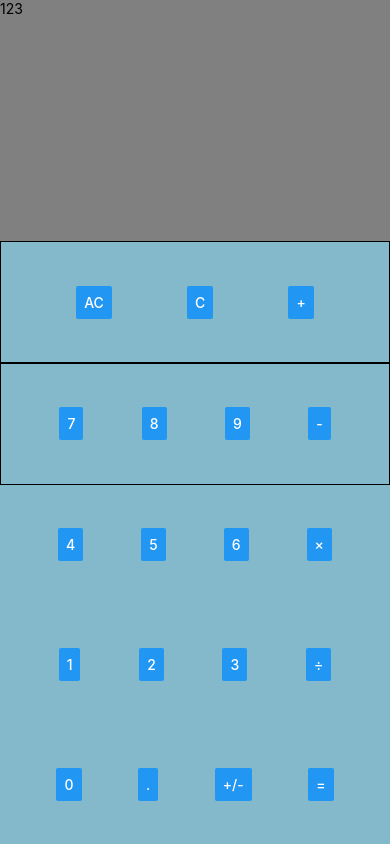
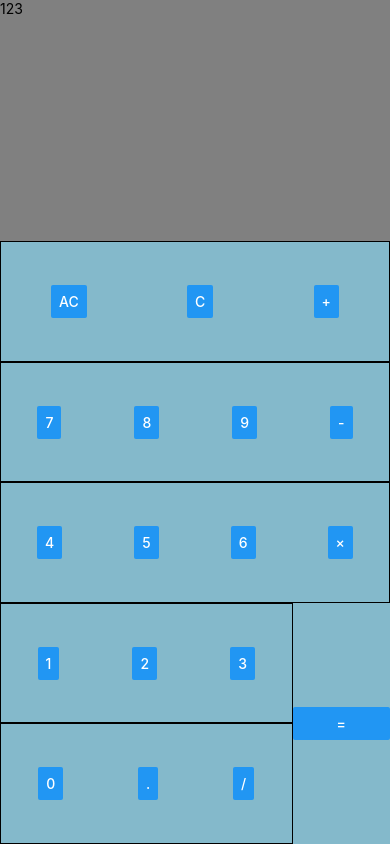
Before and after one commit to Genki-Arai/MyApp, a React Native app: screen / in a window 390 px wide. Built offline with nearby package versions, Linux system fonts and the light colour scheme.

Commit message:
新しいレイアウト(p139~)

```diff
--- a/components/Flexbox/Calc.js
+++ b/components/Flexbox/Calc.js
@@ -5,34 +5,41 @@ import OperatorButton from "./OperatorButton";
 export default function Calc() {
   return (
     <View style={styles.container}>
-        <View style={styles.num9to7}>
-            <OperatorButton flex="2" operator="AC" />
-            <OperatorButton flex="1" operator="C" />
-            <OperatorButton flex="1" operator="+" />
+      <View style={styles.buttonLineTop3}>
+        <View style={styles.buttonLayer}>
+          <OperatorButton flexGrow="2" operator="AC" />
+          <OperatorButton operator="C" />
+          <OperatorButton operator="+" />
         </View>
-      <View style={styles.num9to7}>
+        <View style={styles.buttonLayer}>
           <NumButton number="7" />
           <NumButton number="8" />
           <NumButton number="9" />
           <OperatorButton operator="-" />
         </View>
-      <View style={styles.num6to4}>
+        <View style={styles.buttonLayer}>
           <NumButton number="4" />
           <NumButton number="5" />
           <NumButton number="6" />
           <OperatorButton operator="×" />
         </View>
-      <View style={styles.num3to1}>
+      </View>
+      <View style={styles.buttonLineBottom2}>
+        <View style={styles.button1to0}>
+          <View style={styles.buttonLayer}>
             <NumButton number="1" />
             <NumButton number="2" />
             <NumButton number="3" />
-        <OperatorButton operator="÷" />
           </View>
-      <View style={styles.num3to1}>
+          <View style={styles.buttonLayer}>
             <NumButton number="0" />
             <OperatorButton operator="." />
-        <OperatorButton operator="+/-" />
+            <OperatorButton operator="/" />
+          </View>
+        </View>
+        <View style={styles.equalButton}>
           <OperatorButton operator="=" />
+        </View>
       </View>
     </View>
   );
@@ -45,30 +52,50 @@ const styles = StyleSheet.create({
     width: "100%",
     backgroundColor: "#84b9cb",
   },
-  num9to7: {
+  buttonLineTop3: {
+    flex: 3,
+    flexDirection: "column",
+    justifyContent: "space-around",
+    alignItems: "stretch",
+    width: "100%",
+  },
+  buttonLineBottom2: {
+    flex: 2,
+    flexDirection: "row",
+    justifyContent: "space-around",
+    alignItems: "stretch",
+  },
+  buttonLayer: {
     flex: 1,
-    justifyContent: "space-evenly",
+    justifyContent: "space-around",
     alignItems: "center",
     flexDirection: "row",
     borderWidth: 1,
-    borderColor: "black",
+    // borderColor: "black",
   },
-  num6to4: {
-    flex: 1,
-    justifyContent: "space-evenly",
-    alignItems: "center",
-    flexDirection: "row",
-  },
-  num3to1: {
-    flex: 1,
-    justifyContent: "space-evenly",
-    alignItems: "center",
-    flexDirection: "row",
-  },
-  num0: {
+  equalButton: {
     flex: 1,
     justifyContent: "center",
-    alignItems: "center",
-    flexDirection: "row",
+    alignItems: "stretch",
   },
+  button1to0: {
+    flex: 3,
+    flexDirection: "column",
+    justifyContent: "space-around",
+    alignItems: "stretch",
+  },
+
 });
+
+{
+  /**
+    [          ]
+    [          ]
+    [          ]
+    [ AC ][C][+]
+    [7][8][9][-]
+    [4][5][6][*]
+    [1][2][3][=]
+    [0][.][/][=]
+*/
+}
--- a/components/Flexbox/OperatorButton.js
+++ b/components/Flexbox/OperatorButton.js
@@ -8,7 +8,7 @@ export default function OperatorButton(props) {
             // borderColor: "black",
             // fontSize: 50,
             backgroundColor: "yellow",
-            flex: props.flex,
+            flexGrow: props.flexGrow,
         }
     })
     return (
```
Lines whose indentation alone changed are shown as unchanged.
